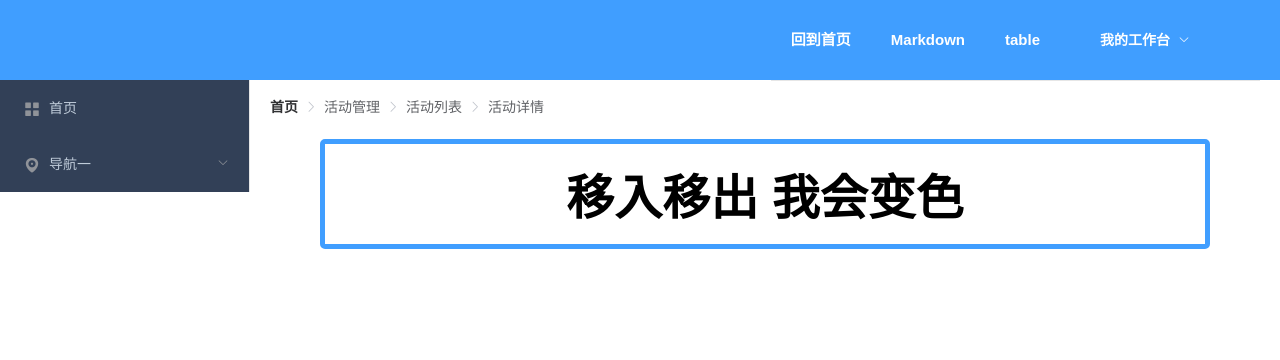
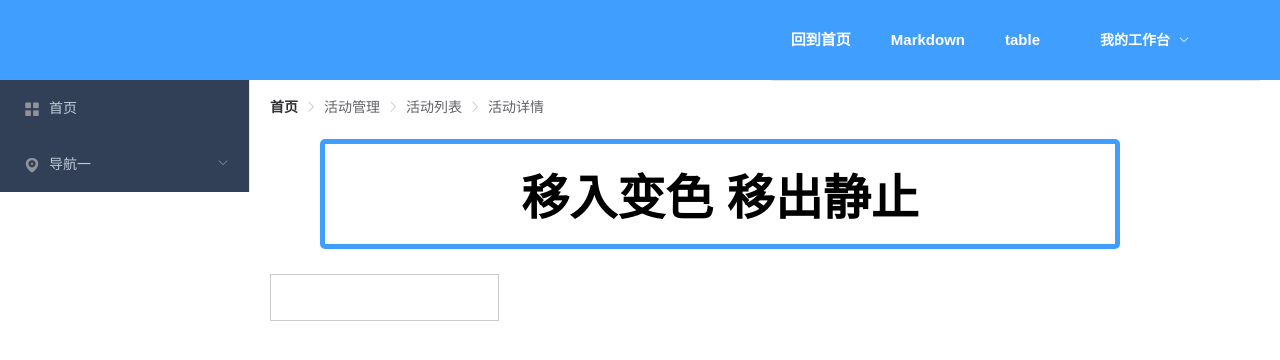
Before and after one commit to bing8181413/vue_app, a Vue app: page /#/main/ChangeColor in a window 1280 px wide. Shown: the top 360 px of the page. Built offline with nearby package versions, Linux system fonts and the light colour scheme.

Commit message:
add color random

```diff
--- a/src/components/ChangeColor.vue
+++ b/src/components/ChangeColor.vue
@@ -2,7 +2,9 @@
   <div>
     <!--<h1 v-text="haha"></h1>-->
     <!--<input type="text" v-model="haha">-->
-    <p id="color" :style="colortmp" @mouseenter="randomColor" @mouseleave="randomColor">移入移出 我会变色</p>
+    <p id="color" :style="colortmp" @mouseenter="randomColor(1)" @mouseleave="randomColor(2)">{{colortmp.color}} 移入变色
+      移出静止</p>
+    <input type="text" v-model="colortmp.color" :maxlength="7">
   </div>
 </template>
 
@@ -13,18 +15,38 @@
       return {
         haha: 'test message',
         colortmp: {},
+        time: null,
+        getColor: '',
       };
     },
+    watch: {
+      'colortmp.color': function(color) {
+        let haha = (color.indexOf('#') == -1) ? ('#' + color) : color;
+        this.colortmp['color'] = haha;
+        return haha;
+      },
+    },
     methods: {
-      randomColor() {
-        let sixcolor = '';
-        const orderNum = '0123456789ABCDEF';
+      randomColor(category) {
+        let self = this;
         let rdm = function() {
-          return orderNum[Math.floor(Math.random() * 16)];
+          // 生成随机 16进制的2位数数
+          let rdmNum = Math.floor(Math.random() * 0xffffff).toString(16);
+          // 2位数可能有空余的0会被略去 所以补0位
+          return [0, 0, 0, 0, 0, 0].map(function(v, k) {
+            return rdmNum.split('').reverse()[k] || 0;
+          }).reverse().join('');
         };
-        sixcolor = '#' + rdm() + rdm() + rdm() + rdm() + rdm() + rdm();
-        this.colortmp = {color: sixcolor};
-        return sixcolor;
+        if (!this.time) {
+          this.time = setInterval(function() {
+            let sixcolor = '#' + rdm();
+            // console.log(sixcolor);
+            self.colortmp = {color: sixcolor};
+          }, 500);
+        } else {
+          clearInterval(this.time);
+          this.time = null;
+        }
       },
     },
     created() {
@@ -48,7 +70,14 @@
 </script>
 
 <style scoped>
+  input {
+    border: 1px solid #ccc;
+    box-sizing: border-box;
+    padding: 15px 25px;
+  }
+
   #color {
+    width: 800px;
     display: block;
     text-align: center;
     box-sizing: border-box;
```
